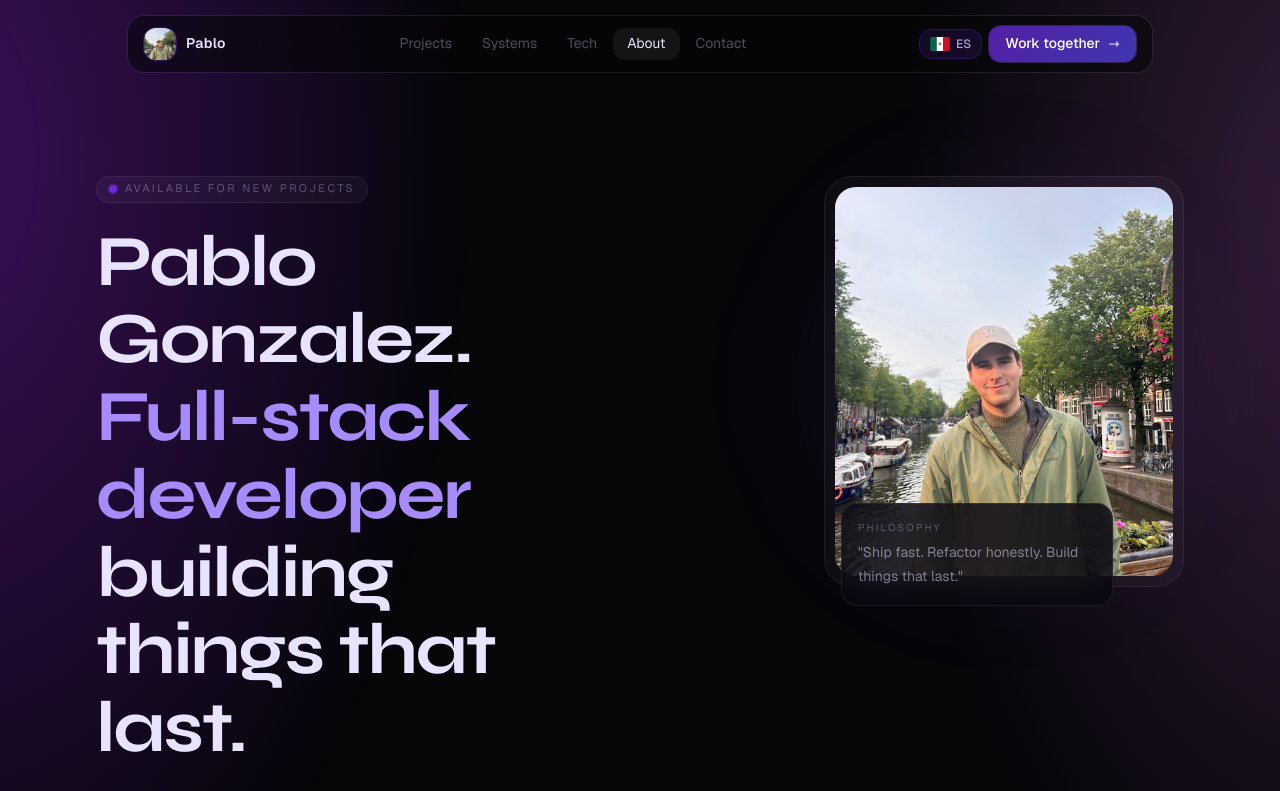
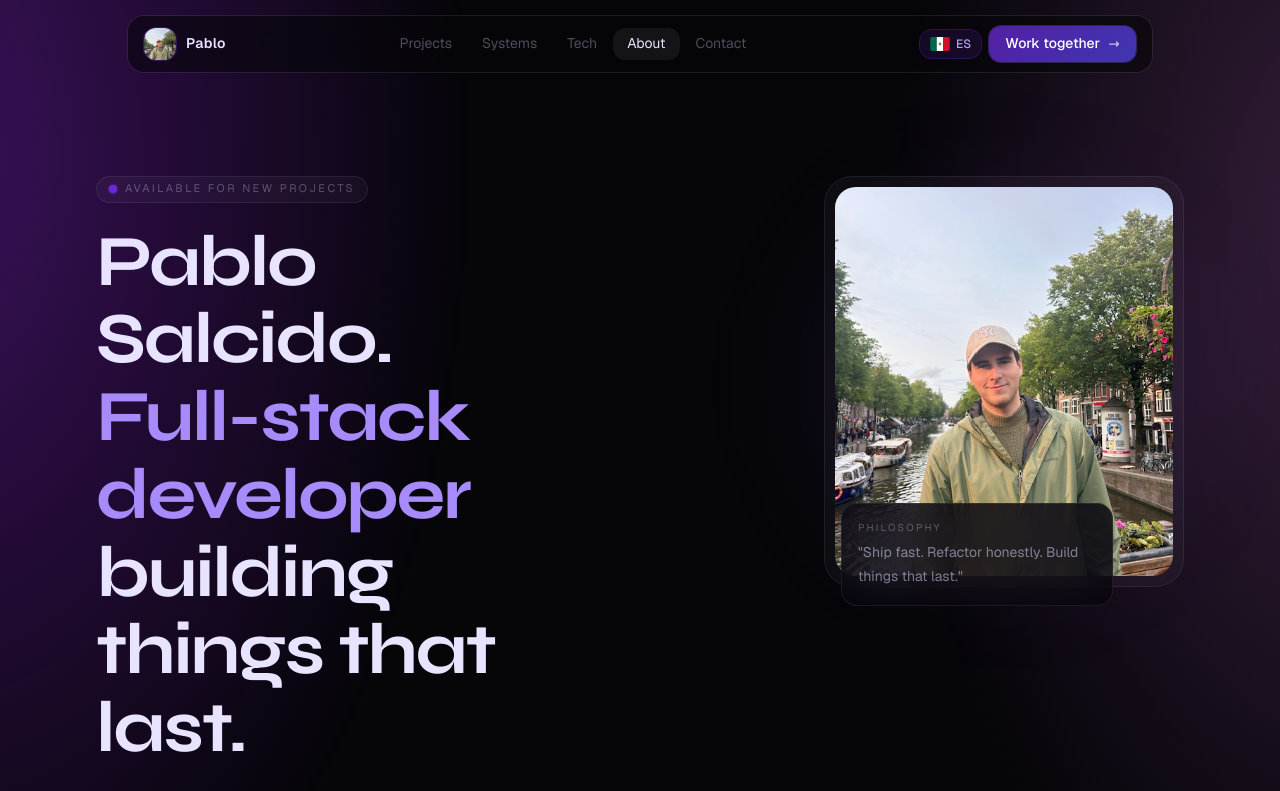
Before and after one commit to pablo-gzz-sal/portfolioUpdated, an Angular app: page /about in a window 1280 px wide. Shown: the top 791 px of the page. Built offline with nearby package versions, Linux system fonts and the light colour scheme.

Commit message:
updated name

```diff
--- a/src/app/layout/footer/footer.html
+++ b/src/app/layout/footer/footer.html
@@ -23,7 +23,7 @@
             >
               <img
                 src="assets/images/me.jpeg"
-                alt="Pablo Gonzalez"
+                alt="Pablo Salcido"
                 class="h-full w-full object-cover"
               />
 
@@ -35,7 +35,7 @@
 
             <!-- name -->
             <span class="text-sm font-semibold tracking-wide text-[color:var(--text)]">
-              Pablo Gonzalez
+              Pablo Salcido
             </span>
           </a>
 
@@ -127,7 +127,7 @@
       class="flex flex-col gap-3 border-t border-[var(--border)] py-6 sm:flex-row sm:items-center sm:justify-between"
     >
       <p class="text-xs text-[color:var(--muted2)]">
-        © {{ year }} Pablo Gonzalez. {{ 'footer.allRightsReserved' | translate }}
+        © {{ year }} Pablo Salcido. {{ 'footer.allRightsReserved' | translate }}
       </p>
       <p class="text-xs text-[color:var(--muted3)]">{{ 'footer.builtWith' | translate }}</p>
     </div>
--- a/src/app/layout/header/header.html
+++ b/src/app/layout/header/header.html
@@ -24,7 +24,7 @@
         >
           <img
             src="assets/images/me.jpeg"
-            alt="Pablo Gonzalez"
+            alt="Pablo Salcido"
             class="h-full w-full object-cover"
           />
           <span
--- a/src/app/pages/about/about.html
+++ b/src/app/pages/about/about.html
@@ -112,7 +112,7 @@
             >
               <img
                 src="/assets/images/me.jpeg"
-                alt="Pablo Gonzalez"
+                alt="Pablo Salcido"
                 class="h-full w-full object-cover"
               />
             </div>
--- a/src/assets/i18n/en.json
+++ b/src/assets/i18n/en.json
@@ -101,7 +101,7 @@
   "about": {
     "available": "Available for new projects",
     "heroTitle": {
-      "line1": "Pablo Gonzalez.",
+      "line1": "Pablo Salcido.",
       "line2": "Full-stack developer",
       "line3": "building things that last."
     },
--- a/src/assets/i18n/es.json
+++ b/src/assets/i18n/es.json
@@ -101,7 +101,7 @@
   "about": {
     "available": "Disponible para nuevos proyectos",
     "heroTitle": {
-      "line1": "Pablo Gonzalez.",
+      "line1": "Pablo Salcido.",
       "line2": "Desarrollador full-stack",
       "line3": "construyendo cosas que perduran."
     },
--- a/src/index.html
+++ b/src/index.html
@@ -2,7 +2,7 @@
 <html lang="en">
   <head>
     <meta charset="utf-8" />
-    <title>Pablo Gonzalez — Full-Stack Developer</title>
+    <title>Pablo Salcido — Full-Stack Developer</title>
     <base href="/" />
     <meta name="viewport" content="width=device-width, initial-scale=1" />
     <meta name="description" content="Full-stack developer specializing in Angular, Node.js, and modern UX. Building premium digital products from pixel to production." />
```
